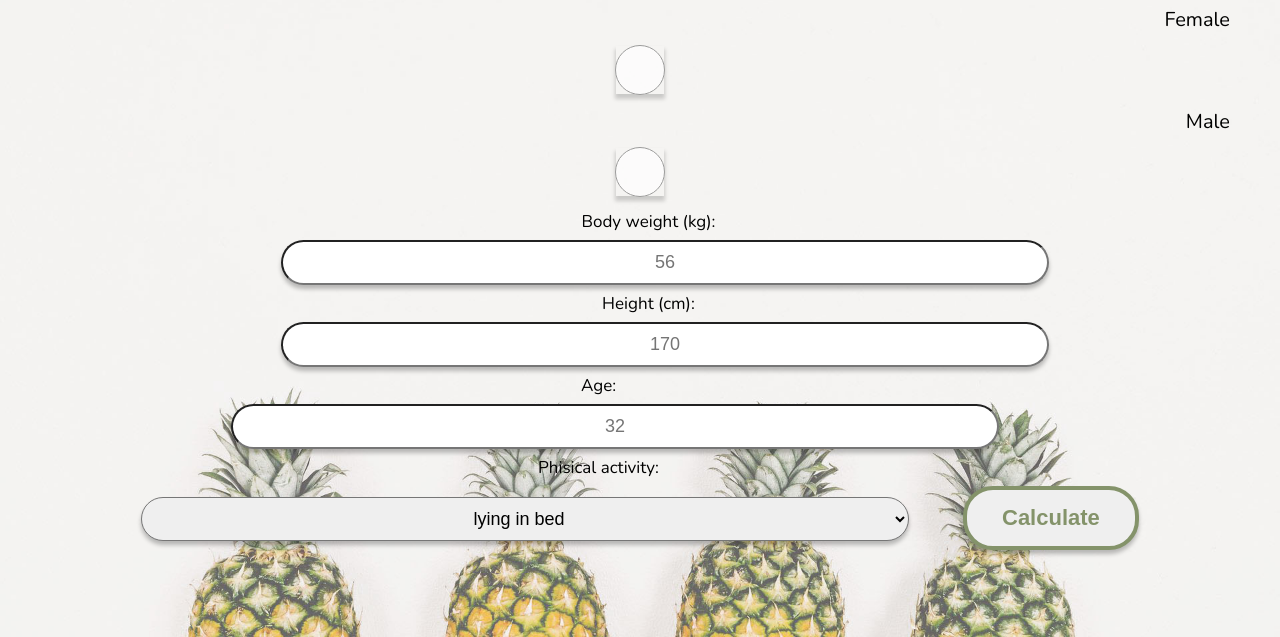
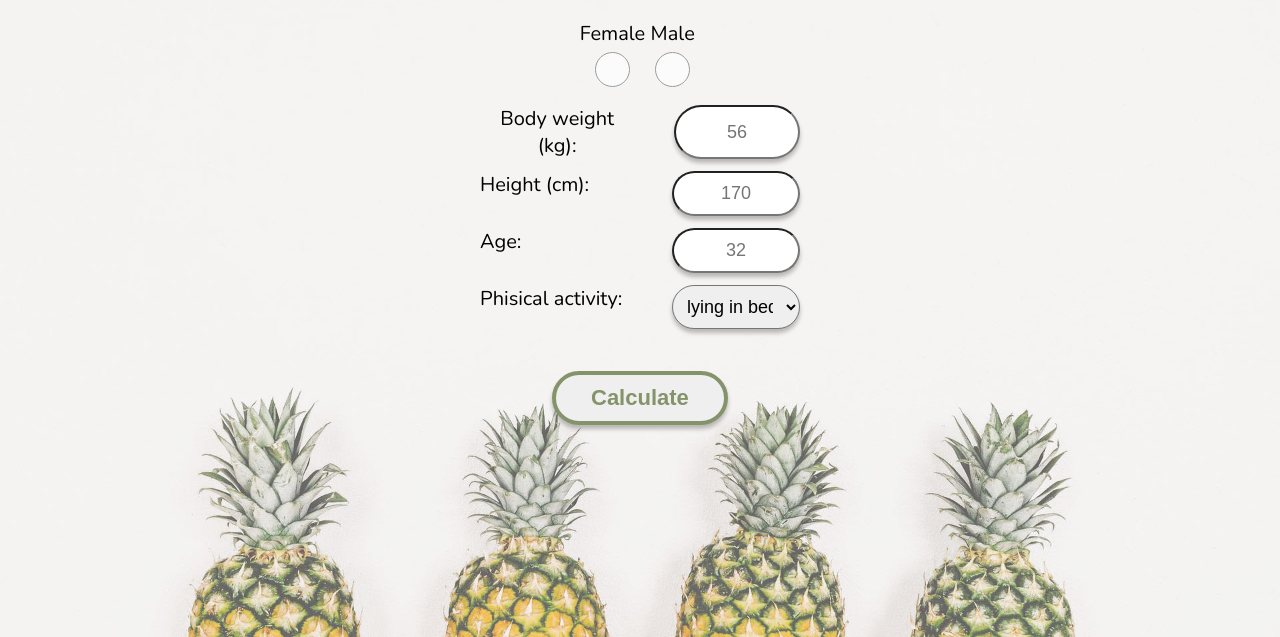
Before and after one commit to jola-kiniorska/nutrition-calculator, a website: page pages/calories.html in a window 1280 px wide. Shown: the part 163-800 px from the top of the page. Drawn offline with nearby package versions, Linux system fonts and the light colour scheme; a web font is replaced by a local one.

Commit message:
add styles

```diff
--- a/pages/calories.html
+++ b/pages/calories.html
@@ -49,17 +49,30 @@
 
     <div id="calculation" class="wrapper calculate">
         <h1 class="main__title">Calories calculator</h1>
-        <form class="calories__form" action="./calories_result/index.html">
+        <form class="calculate__form calories__form" action="./calories_result.html">
+            <div class="calculate__box">
+                <div class="calculate__box--gender">
                     <label for="female" class="calculate__label">Female</label>
                     <input type="radio" class="calculate__gender calories__gender--female" id="female" name="gender" value="female" required>
+                </div>
+                <div class="calculate__box--gender">
                     <label for="male" class="calculate__label">Male</label>
                     <input type="radio" class="calculate__gender calories__gender--male" id="male" name="gender" value="male" required>
+                </div>
+            </div>
+            <div class="calculate__box">
                 <label for="weight" class="calculate__label calories__label item-a">Body weight (kg):</label>
                 <input type="text" id="weight" placeholder="56" class="calculate__input calories__input item-a" required>
+            </div>
+            <div class="calculate__box">
                 <label for="height" class="calculate__label calories__label item-a">Height (cm):</label>
                 <input type="text" id="height" placeholder="170" class="calculate__input calories__input item-a" required>
+            </div>
+            <div class="calculate__box">
                 <label for="age" class="calculate__label calories__label item-b">Age:</label>
                 <input type="text" id="age" placeholder="32" class="calculate__input calories__input item-b" required>
+            </div>
+            <div class="calculate__box">
                 <label for="activity" class="calculate__label calories__label item-b">Phisical activity:</label>
                 <select id="activity" class="calculate__input calories__input item-b" required>
                     <option value="1.2" class="calories__input--select">lying in bed</option>
@@ -68,6 +81,7 @@
                     <option value="1.8" class="calories__input--select">active lifestyle</option>
                     <option value="2.0" class="calories__input--select">very active lifestyle</option>
                 </select>
+            </div>
             <input type="submit" value="Calculate" id="button__calories" class="button calculate__button">
         </form>
     </div>
--- a/sass/partials/_calculate.scss
+++ b/sass/partials/_calculate.scss
@@ -12,44 +12,69 @@
         position: relative;
         margin-top: 20px;
         margin-bottom: 50px;
+        display: flex;
+        flex-direction: column;
+        align-items: center;
+        gap: 12px;
+
+        &.bmi__form,
+        &.whr__form {
+            gap: 20px;
+            margin-top: 30px;
+
+            .calculate__box {
+                flex-direction: column;
+                align-items: center;
+                gap: 10px;
+            }
+        }
     }
 
     &__label {
         justify-content: center;
         display: flex;
-        padding: 7px;
         font-size: 18px;
     }
 
     &__input {
         justify-content: center;
-        margin: 10px;
         padding: 10px;
         border-radius: 30px;
         box-shadow: 0px 4px 4px rgba(0, 0, 0, 0.25);
         font-size: 18px;
         text-align: center;
-        width: 60%;
+        width: 50%;
         transition: 0.4s;
         outline: none;
         cursor: pointer;
 
         &:focus {
-            background-color: rgba(238, 198, 70, 0.10);
+            background-color: rgba(238, 198, 70, 0.1);
+        }
+    }
+
+    &__button {
+        padding: 10px 35px;
+        margin-top: 30px;
+    }
+
+    &__box {
+        display: flex;
+        flex-direction: row;
+        justify-content: space-between;
+        width: 90%;
+
+        &:first-of-type {
+            justify-content: center;
         }
     }
 
     &__gender {
-        margin: 5px 20px 20px 20px;
-        background-color: $color-first;
+        margin: 5px 10px 10px 10px;
         opacity: 70%;
-        box-shadow: 0px 4px 4px rgba(0, 0, 0, 0.25);
-        color: #fff;
-        font-size: 25px;
-        width: 50px;
-        height: 50px;
+        width: 35px;
+        height: 35px;
         border-radius: 50%;
-        border: none;
         cursor: pointer;
 
         &:hover {
@@ -67,38 +92,49 @@
     }
 }
 
-@media only screen and (min-width: 641px) {
+@media only screen and (min-width: 768px) {
     .calculate {
         &__input {
             width: 30%;
         }
+
+        &__box {
+            width: 50%;
+
+            &:first-of-type {
+                justify-content: center;
+            }
+        }
     }
 }
 
-@media only screen and (min-width: 1141px) {
+@media only screen and (min-width: 1024px) {
     .calculate {
-        &__title {
-            font-size: 34px;
+        &__form {
+            &.bmi__form,
+            &.whr_form {
+                gap: 32px;
+            }
         }
 
-        &__form {
-            display: grid;
-            grid-template-columns: 1fr 1fr;
-            align-items: center;
-            margin-top: 20px;
-            margin-bottom: 60px;
+        &__box {
+            width: 35%;
         }
 
         &__label {
-            grid-column: 1;
-            justify-self: end;
-            padding-right: 50px;
             font-size: 20px;
         }
 
         &__input {
-            grid-column: 2;
             width: 25%;
         }
     }
 }
+
+@media only screen and (min-width: 1024px) {
+    .calculate {
+        &__box {
+            width: 25%;
+        }
+    }
+}
--- a/sass/partials/_calories.scss
+++ b/sass/partials/_calories.scss
@@ -10,7 +10,7 @@
     }
 }
 
-@media only screen and (min-width: 641px) {
+@media only screen and (min-width: 768px) {
     .calories {
         display: grid;
         padding: 0 100px;
@@ -21,7 +21,7 @@
         align-items: center;
 
         &__input {
-            width: 60%;
+            width: 40%;
             justify-self: start;
         }
 
@@ -43,30 +43,3 @@
         }
     }
 }
-
-@media only screen and (min-width: 1141px) {
-    .calories {
-        padding: 0 350px 30px;
-        row-gap: 7px;
-
-        &__input {
-            width: 60%;
-        }
-
-        &__label {
-            font-size: 17px;
-        }
-    }
-
-    .item-a {
-        grid-column: 1;
-        justify-self: center;
-        margin-left: 50px;
-    }
-
-    .item-b {
-        grid-column: 2;
-        justify-self: center;
-        margin-right: 50px;
-    }
-}
--- a/sass/partials/_choice.scss
+++ b/sass/partials/_choice.scss
@@ -16,5 +16,22 @@
         text-align: center;
         width: 50%;
         align-self: center;
+        padding: 10px 35px;
     }
 }
+
+@media only screen and (min-width: 768px) {
+    .choice {
+        &__button {
+            width: 30%;
+        }
+    }
+}
+
+@media only screen and (min-width: 1024px) {
+    .choice {
+        &__button {
+            width: 40%;
+        }
+    }
+}
--- a/sass/partials/_global.scss
+++ b/sass/partials/_global.scss
@@ -24,3 +24,20 @@ body {
     margin: 0 auto;
     padding: 0 20px;
 }
+
+a {
+    text-decoration: none;
+    color: inherit;
+}
+
+.main__title {
+    font-size: 28px;
+    margin: 15px auto;
+}
+
+@media only screen and (min-width: 1024px) {
+    .main__title {
+        font-size: 36px;
+        margin: 36px auto;
+    }
+}
--- a/sass/partials/_intro-site.scss
+++ b/sass/partials/_intro-site.scss
@@ -5,7 +5,7 @@
 
     &__text {
         line-height: 40px;
-        padding-top: 30%;
+        padding-top: 20%;
 
 
         &--title {
@@ -21,13 +21,10 @@
     }
 }
 
-@media only screen and (min-width: 641px) {
+@media only screen and (min-width: 1024px) {
     .intro {
         &__text {
-            padding-top: 20%;
+            padding-top: 30%;
         }
     }
 }
-
-@media only screen and (min-width: 1141px) {
-}
--- a/sass/partials/_navbar.scss
+++ b/sass/partials/_navbar.scss
@@ -1,14 +1,9 @@
-a {
-    text-decoration: none;
-    color: inherit;
-}
-
 .navbar {
     display: flex;
     flex-direction: row;
     justify-content: space-between;
     margin: 0;
-    padding: 12px 60px;
+    padding: 12px 15px;
     font-size: 25px;
     text-shadow: 0px 4px 4px rgba(0, 0, 0, 0.25);
 
@@ -70,7 +65,7 @@ a {
             position: absolute;
             width: 186%;
             overflow: auto;
-            box-shadow: 0px 8px 16px 0px rgba(0,0,0,0.2);
+            box-shadow: 0px 8px 16px 0px rgba(0, 0, 0, 0.2);
             background-color: $color-first;
             border-radius: 7px;
 
@@ -94,11 +89,16 @@ a {
     }
 }
 
-@media only screen and (min-width: 641px) {
+@media only screen and (min-width: 768px) {
+    .navbar {
+        padding: 12px 25px;
+    }
 }
 
-@media only screen and (min-width: 1141px) {
+@media only screen and (min-width: 1024px) {
     .navbar {
+        padding: 12px 60px;
+
         &__options {
             display: flex;
             flex-direction: row;
```
Also changed, not shown: pages/bmi.html (+9 -5 lines), pages/whr.html (+9 -5 lines), pages/whr_result.html (+3 -3 lines), sass/partials/_button.scss (+8 -0 lines), css/partials/global.css (deleted), css/style.css, 2 other files. Lines whose indentation alone changed are shown as unchanged.
